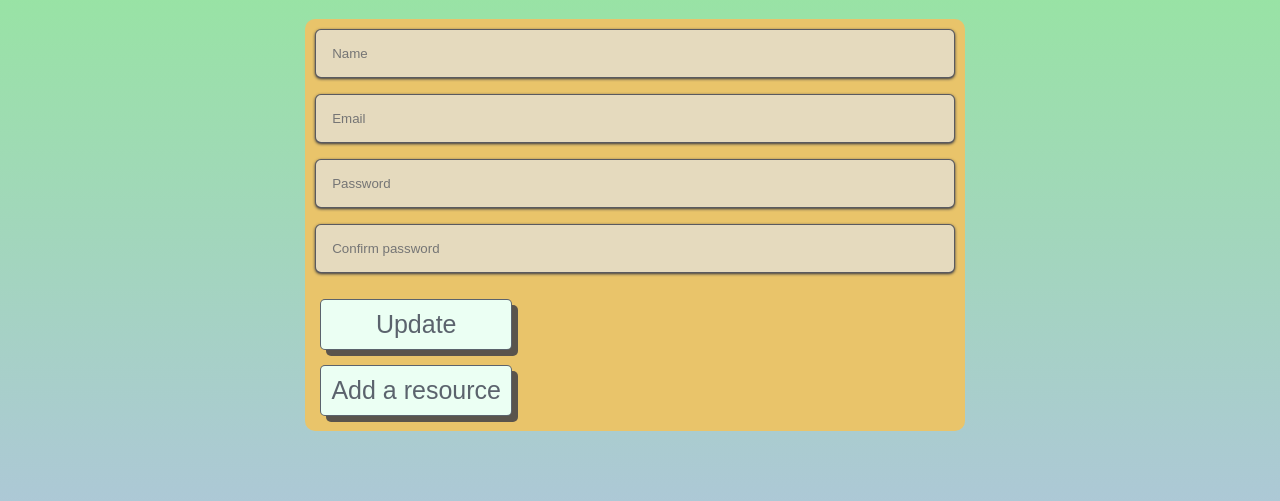
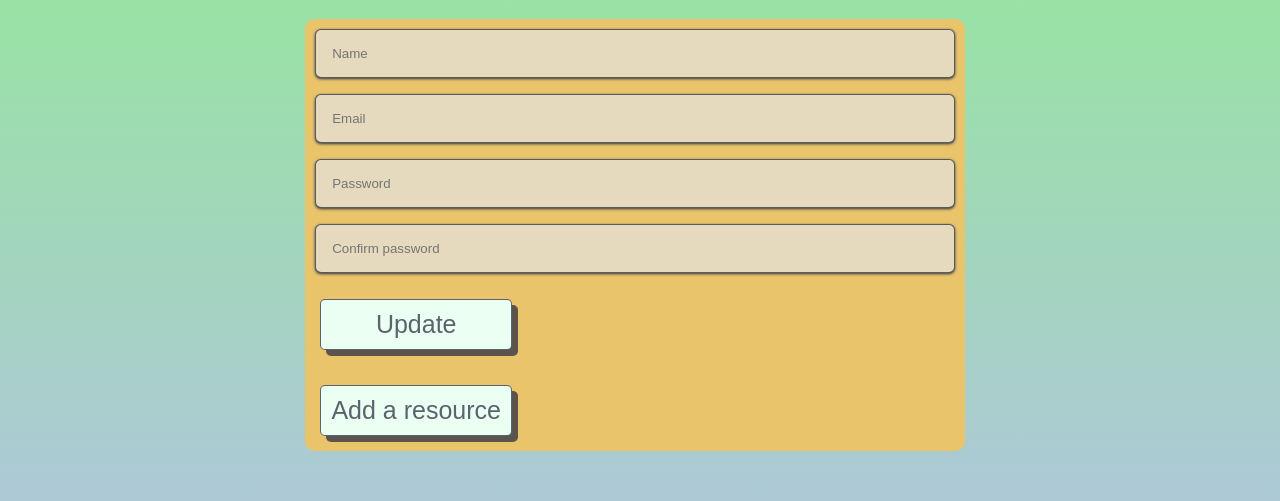
Before and after one commit to mateipruteanu/CroG, a website with bundled scripts: page pages/account.html in a window 1280 px wide. Shown: the part 215-716 px from the top of the page. Built offline with nearby package versions, Linux system fonts and the light colour scheme; no server answers.

Commit message:
Updated the account form

```diff
--- a/pages/account.html
+++ b/pages/account.html
@@ -46,9 +46,10 @@
                        placeholder="Confirm password" required>
 
                 <input class="topButton" type="submit" value="Update">
-
-                <input class="topButton" type="submit" value="Add a resource" formaction="addresource">
             </form>
+              <form class="resourceForm">
+              <input class="topButton" type="submit" value="Add a resource" formaction="addresource">
+              </form>
         </div>
     </div>
 </div>
--- a/styles/account.css
+++ b/styles/account.css
@@ -171,7 +171,7 @@ input[type=submit] {
 .accountForm {
     background-color: #e9c46a;
     width: 50vw;
-    border-radius: 10px;
+    border-radius: 10px 10px 0 0;
     padding: 10px;
     text-shadow: 1px 1px #e76f51,
     2px 2px #e76f51,
@@ -180,3 +180,15 @@ input[type=submit] {
     5px 5px #e76f51,
     6px 6px #e76f51;
 }
+  .resourceForm{
+      background-color: #e9c46a;
+      width:50vw;
+      border-radius: 0 0 10px 10px;
+      padding: 10px;
+      text-shadow: 1px 1px #e76f51,
+      2px 2px #e76f51,
+      3px 3px #e76f51,
+      4px 4px #e76f51,
+      5px 5px #e76f51,
+      6px 6px #e76f51;
+  }
```
